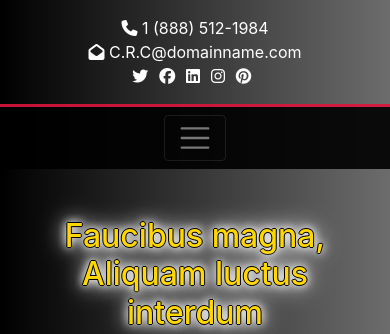
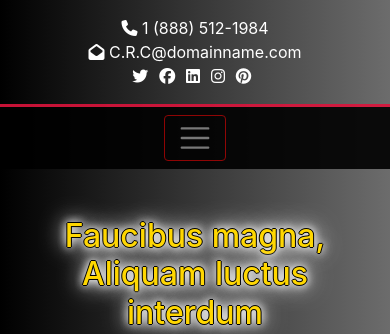
Before and after one commit to enoren5/tarot_juicer, a Django app: page /slashdot/ in a window 390 px wide. Shown: the top 334 px of the page. Run offline with Django 3.2, Linux system fonts and the light colour scheme; data comes from the database, SQL or seed files in the repository; some libraries are stand-ins or nearby versions.

Commit message:
Req#6, replace mobile resolution  navbar default color

```diff
--- a/tarot_juicer/static/css/style.css
+++ b/tarot_juicer/static/css/style.css
@@ -256,3 +256,11 @@ a:active {
 .main-container {
     min-height: 550px;
 }
+
+.navbar-dark .navbar-toggler {
+    border-color: #990000;
+}
+
+button:focus {
+    outline: 5px auto #990000;
+}
```
